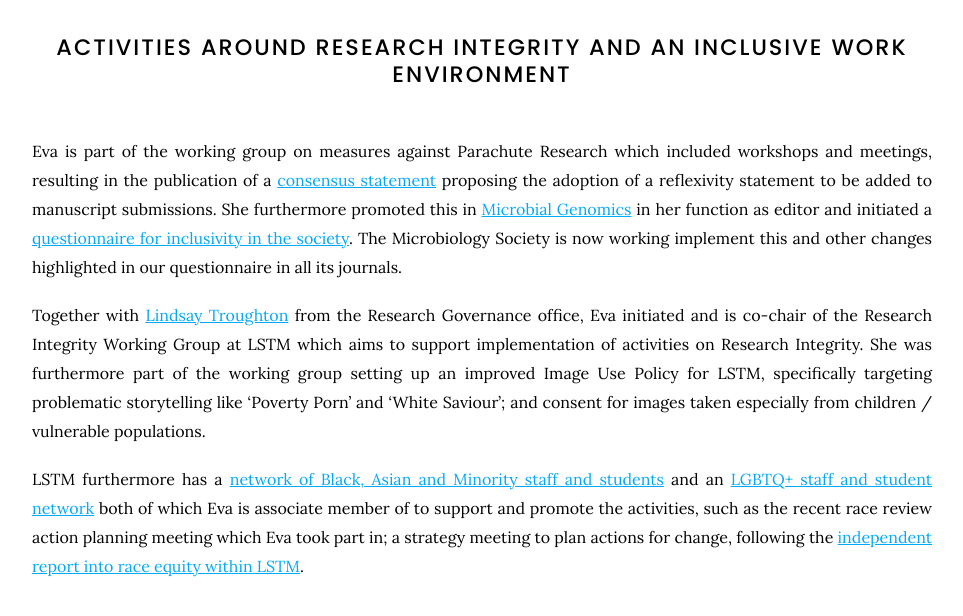
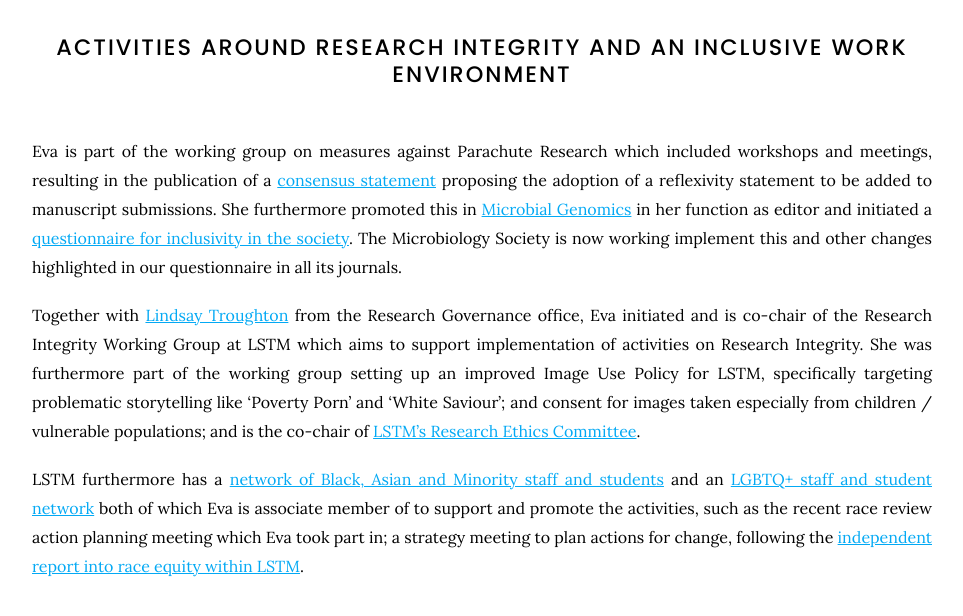
Before and after one commit to Evo-MInt/MicGen-lab-website, a Jekyll site: the page built from philosophy/index.md, in a window 1280 px wide and 900 px high, scrolled down 1032 px, cut to the strip 0-757 px from the top of the window. Shown: the top 616 px of the strip, without its empty margins (158-1121 px from the left). Built offline with Jekyll 4.4.1, drawn with Linux system fonts in a browser that asks for light colours.

Commit message:
Update index.md

```diff
--- a/philosophy/index.md
+++ b/philosophy/index.md
@@ -25,7 +25,7 @@ As academia can be very frustrating; here are some mental health comics several
 
 Eva is part of the working group on measures against Parachute Research which included workshops and meetings, resulting in the publication of a [consensus statement](https://doi.org/10.1111/anae.15597) proposing the adoption of a reflexivity statement to be added to manuscript submissions. She furthermore promoted this in [Microbial Genomics](https://doi.org/10.1099/mgen.0.000722) in her function as editor and initiated a [questionnaire for inclusivity in the society](https://microbiologysociety.org/news/full-news-listing/microbiology-society-survey-parachute-research.html). The Microbiology Society is now working implement this and other changes highlighted in our questionnaire in all its journals.
 
-Together with [Lindsay Troughton](https://uk.linkedin.com/in/lindsay-troughton-518605bb) from the Research Governance office, Eva initiated and is co-chair of the Research Integrity Working Group at LSTM which aims to support implementation of activities on Research Integrity. She was furthermore part of the working group setting up an improved Image Use Policy for LSTM, specifically targeting problematic storytelling like ‘Poverty Porn’ and ‘White Saviour’; and consent for images taken especially from children / vulnerable populations.
+Together with [Lindsay Troughton](https://uk.linkedin.com/in/lindsay-troughton-518605bb) from the Research Governance office, Eva initiated and is co-chair of the Research Integrity Working Group at LSTM which aims to support implementation of activities on Research Integrity. She was furthermore part of the working group setting up an improved Image Use Policy for LSTM, specifically targeting problematic storytelling like ‘Poverty Porn’ and ‘White Saviour’; and consent for images taken especially from children / vulnerable populations; and is the co-chair of [LSTM's Research Ethics Committee](https://www.lstmed.ac.uk/research/research-integrity/research-ethics-committee).
 
 LSTM furthermore has a [network of Black, Asian and Minority staff and students](https://www.lstmed.ac.uk/about/equality-and-diversity/black-asian-and-minority-ethnic-bame-staff-network) and an [LGBTQ+ staff and student network](https://www.lstmed.ac.uk/about/equity-inclusion-at-lstm/lgbtq-network) both of which Eva is associate member of to support and promote the activities, such as the recent race review action planning meeting which Eva took part in; a strategy meeting to plan actions for change, following the [independent report into race equity within LSTM](https://www.lstmed.ac.uk/news-events/news/independent-report-into-race-equality-within-lstm).
 
```
